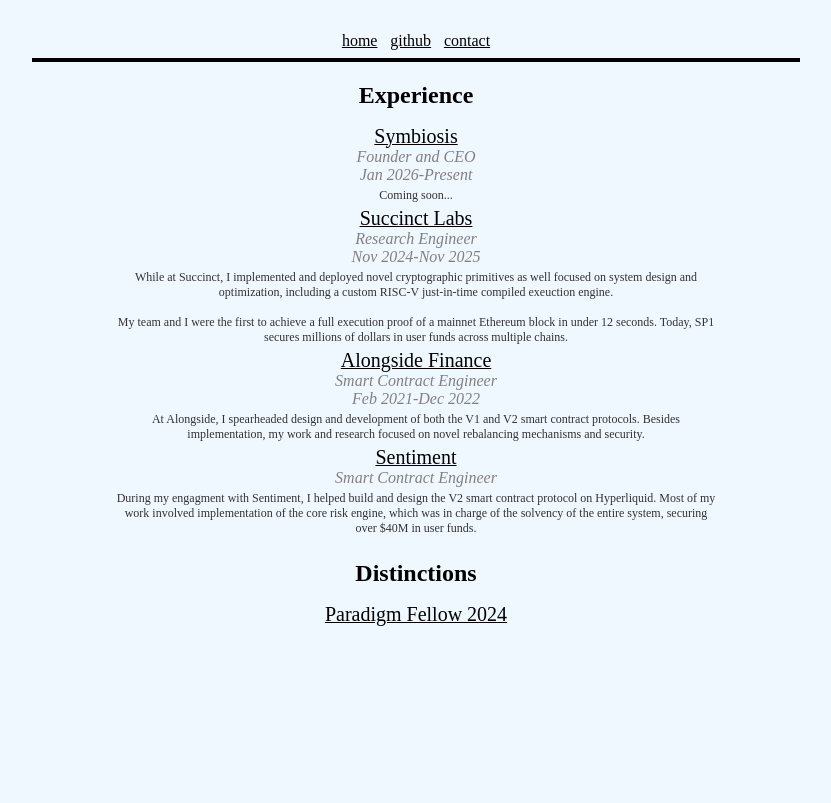
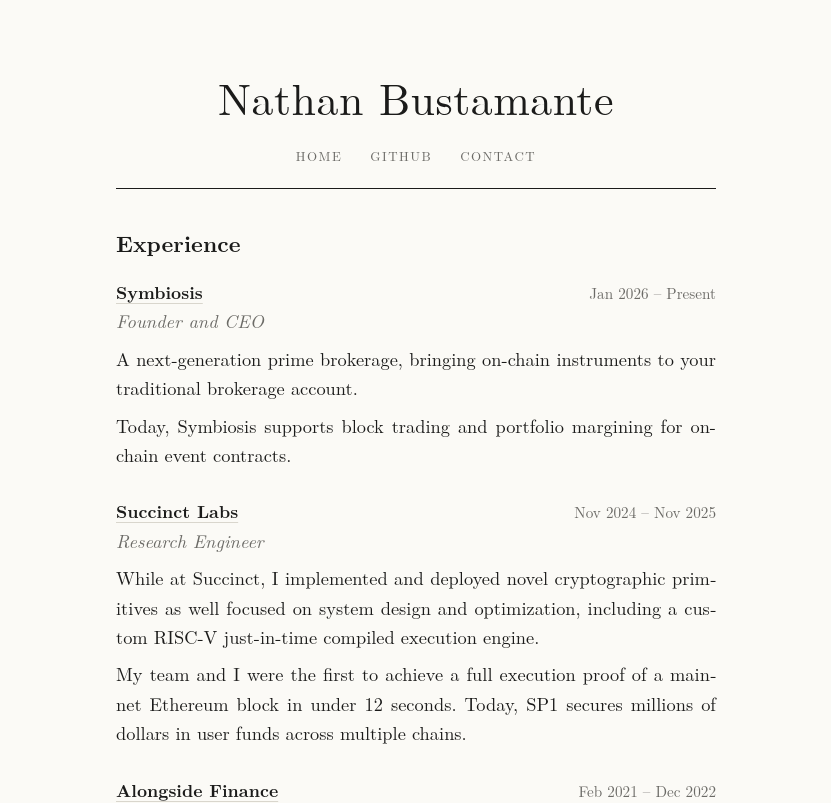
Before and after one commit to nhtyy/push0dev, a Next.js app: page / in a window 1280 px wide. Shown: the top 803 px of the page, without its empty margins (224-1055 px from the left). Built offline with nearby package versions, Linux system fonts and the light colour scheme.

Commit message:
feat: redesign

```diff
--- /dev/null
+++ b/src/componets/header.tsx
@@ -0,0 +1,16 @@
+import Link from "next/link";
+
+export default function Header() {
+  return (
+    <header className="site-header">
+      <h1 className="site-title">
+        <Link href="/">Nathan Bustamante</Link>
+      </h1>
+      <nav className="site-nav">
+        <Link href="/">home</Link>
+        <a href="https://github.com/nhtyy">github</a>
+        <Link href="/contact">contact</Link>
+      </nav>
+    </header>
+  );
+}
--- a/src/componets/intro_text.tsx
+++ /dev/null
@@ -1,18 +0,0 @@
-import Link from "next/link";
-
-export default function IntroText() {
-  return (
-    <div className="intro-text">
-      {/* <h1></h1> */}
-      <Link href="/" className={"hover-red"}>
-        home
-      </Link>
-      <a href="https://github.com/nhtyy" className={"hover-red"}>
-        github
-      </a>
-      <Link href="/contact" className={"hover-red"}>
-        contact
-      </Link>
-    </div>
-  );
-}
--- a/src/componets/link_list.tsx
+++ b/src/componets/link_list.tsx
@@ -1,22 +1,22 @@
-export function LinkList({
-  links,
-}: {
-  links: { title: string; description: string, url: string, position?: string, start?: string, end?: string }[];
-}) {
+import { Entry } from "@/data/resume";
+
+export function LinkList({ links }: { links: Entry[] }) {
   return (
-    <ul style={{ listStyle: "none",
-      paddingLeft: 0,
-      display: "flex",
-      flexDirection: "column",
-      alignItems: "center", }}>
+    <ul className="entries">
       {links.map(({ title, description, url, position, start, end }) => (
-        <li key={title} style={{ width: "100%", maxWidth: "clamp(320px, 50vw, 600px)" }}>
-          <a href={url} className={"hover-red"}>
-            <span style={{ fontSize: "2.5vh" }}>{title}</span>
-          </a>
-          {position && <div style={{ color: "gray", fontStyle: "italic"}}>{position} </div>}
-          {start && end && <div style={{ color: "gray", fontStyle: "italic" }}>{start}-{end}</div>}
-          <h5 style={{marginTop: ".5vh", marginBottom: ".5vh", opacity: 0.8, fontWeight: "normal", fontSize: "1.5vh", whiteSpace: "pre-line" }}>{description}</h5>
+        <li key={title} className="entry">
+          <div className="entry-head">
+            <a href={url} className="entry-title">{title}</a>
+            {start && end && (
+              <span className="entry-dates">
+                {start} &ndash; {end}
+              </span>
+            )}
+          </div>
+          {position && <div className="entry-position">{position}</div>}
+          {description?.map((p) => (
+            <p key={p} className="entry-description">{p}</p>
+          ))}
         </li>
       ))}
     </ul>
--- /dev/null
+++ b/src/data/resume.ts
@@ -0,0 +1,65 @@
+// Edit the content of the homepage here.
+//
+// Each entry needs a `title` and a `url`. Everything else is optional:
+//   position     shown in italics under the title
+//   start / end  shown on the right of the title (both are needed)
+//   description  a list of paragraphs, one string per paragraph
+
+export type Entry = {
+  title: string;
+  url: string;
+  position?: string;
+  start?: string;
+  end?: string;
+  description?: string[];
+};
+
+export const experience: Entry[] = [
+  {
+    title: "Symbiosis",
+    url: "https://symbiosis.markets",
+    position: "Founder and CEO",
+    start: "Jan 2026",
+    end: "Present",
+    description: [
+      "A next-generation prime brokerage, bringing on-chain instruments to your traditional brokerage account.",
+      "Today, Symbiosis supports block trading and portfolio margining for on-chain event contracts.",
+    ],
+  },
+  {
+    title: "Succinct Labs",
+    url: "https://github.com/succinctlabs/sp1",
+    position: "Research Engineer",
+    start: "Nov 2024",
+    end: "Nov 2025",
+    description: [
+      "While at Succinct, I implemented and deployed novel cryptographic primitives as well focused on system design and optimization, including a custom RISC-V just-in-time compiled execution engine.",
+      "My team and I were the first to achieve a full execution proof of a mainnet Ethereum block in under 12 seconds. Today, SP1 secures millions of dollars in user funds across multiple chains.",
+    ],
+  },
+  {
+    title: "Alongside Finance",
+    url: "https://alongside.xyz",
+    position: "Smart Contract Engineer",
+    start: "Feb 2021",
+    end: "Dec 2022",
+    description: [
+      "At Alongside, I spearheaded design and development of both the V1 and V2 smart contract protocols. Besides implementation, my work and research focused on novel rebalancing mechanisms and security.",
+    ],
+  },
+  {
+    title: "Sentiment",
+    url: "https://github.com/sentimentxyz/protocol-v2",
+    position: "Smart Contract Engineer",
+    description: [
+      "During my engagement with Sentiment, I helped build and design the V2 smart contract protocol on Hyperliquid. Most of my work involved implementation of the core risk engine, which was in charge of the solvency of the entire system, securing over $40M in user funds.",
+    ],
+  },
+];
+
+export const distinctions: Entry[] = [
+  {
+    title: "Paradigm Fellow 2024",
+    url: "https://www.paradigm.xyz/2024/06/paradigm-fellowship-2024",
+  },
+];
--- a/src/pages/_app.tsx
+++ b/src/pages/_app.tsx
@@ -1,16 +1,22 @@
-import IntroText from "@/componets/intro_text";
+import Header from "@/componets/header";
 import "@/styles/styling.css";
 import type { AppProps } from "next/app";
+import Head from "next/head";
 
 export default function App({ Component, pageProps }: AppProps) {
   return (
-    <div className="App">
-      <div className="body">
-        <IntroText />
-        <div className="content">
-          <Component {...pageProps} />
-        </div>
-      </div>
+    <div className="page">
+      <Head>
+        <title>Nathan Bustamante</title>
+        <meta name="viewport" content="width=device-width, initial-scale=1" />
+      </Head>
+      <Header />
+      <main className="content">
+        <Component {...pageProps} />
+      </main>
+      <footer className="site-footer" aria-hidden="true">
+        &#8718;
+      </footer>
     </div>
   );
 }
--- a/src/pages/index.tsx
+++ b/src/pages/index.tsx
@@ -1,61 +1,25 @@
 import { posts, PostRegistry } from "@/services/getPosts";
 import { LinkList } from "@/componets/link_list";
+import { experience, distinctions } from "@/data/resume";
 
 export default function Home({ registry }: { registry: PostRegistry }) {
   return (
-    <div style={{ justifyContent: "center" }}>
+    <>
       {/* <h2 className="homepage-section-header">About</h2> */}
       {/* <div style={{ width: "40vw", textAlign: "center", justifyContent: "center", margin: "auto" }}>
         <p style={{fontWeight: "normal", fontSize: "2vh"}}>
           mostly rust, math, ethereum, and open source
         </p>
       </div> */}
-      <h2 className="homepage-section-header">Experience</h2>
-      <LinkList
-        links={[
-          {
-            title: "Symbiosis",
-            position: "Founder and CEO",
-            description: "Coming soon...",
-            url: "https://symbiosis.markets",
-            start: "Jan 2026",
-            end: "Present",
-          },
-          {
-            title: "Succinct Labs",
-            description: "While at Succinct, I implemented and deployed novel cryptographic primitives as well focused on system design and optimization, including a custom RISC-V just-in-time compiled exeuction engine. \n\n My team and I were the first to achieve a full execution proof of a mainnet Ethereum block in under 12 seconds. Today, SP1 secures millions of dollars in user funds across multiple chains.",
-            url: "https://github.com/succinctlabs/sp1",
-            start: "Nov 2024",
-            end: "Nov 2025",
-            position: "Research Engineer",
-          },
-          {
-            title: "Alongside Finance",
-            description: "At Alongside, I spearheaded design and development of both the V1 and V2 smart contract protocols. Besides implementation, my work and research focused on novel rebalancing mechanisms and security.",
-            url: "https://alongside.xyz",
-            position: "Smart Contract Engineer",
-            start: "Feb 2021",
-            end: "Dec 2022",
-          },
-          {
-            title: "Sentiment",
-            description: "During my engagment with Sentiment, I helped build and design the V2 smart contract protocol on Hyperliquid. Most of my work involved implementation of the core risk engine, which was in charge of the solvency of the entire system, securing over $40M in user funds.",
-            position: "Smart Contract Engineer",
-            url: "https://github.com/sentimentxyz/protocol-v2",
-          },
-        ]}
-      />
-      <h2 className="homepage-section-header">Distinctions</h2>
-      <LinkList
-        links={[
-          {
-            title: "Paradigm Fellow 2024",
-            description: "",
-            url: "https://www.paradigm.xyz/2024/06/paradigm-fellowship-2024",
-          },
-        ]}
-      />
-    </div>
+      <section>
+        <h2 className="section-header">Experience</h2>
+        <LinkList links={experience} />
+      </section>
+      <section>
+        <h2 className="section-header">Distinctions</h2>
+        <LinkList links={distinctions} />
+      </section>
+    </>
   );
 }
 
--- a/src/styles/styling.css
+++ b/src/styles/styling.css
@@ -1,129 +1,221 @@
-body {
-  background-color: aliceblue;
+/* KaTeX_Main (Computer Modern) is loaded by the KaTeX stylesheet in _document. */
+:root {
+  --paper: #fbfaf6;
+  --ink: #1b1b1a;
+  --muted: #6b6a66;
+  --rule: #d9d6cd;
+  --accent: #b31b1b;
+  --serif: "Latin Modern Roman", "Computer Modern Serif", KaTeX_Main, "Iowan Old Style", Georgia, serif;
+  color-scheme: light;
 }
 
-.homepage-section-header {
-  margin-bottom: 0;
+@media (prefers-color-scheme: dark) {
+  :root {
+    --paper: #161614;
+    --ink: #e6e3dc;
+    --muted: #9a978f;
+    --rule: #34332f;
+    --accent: #ff7a6b;
+    color-scheme: dark;
+  }
 }
 
-.intro-text {
-  text-align: center;
-  justify-content: center;
-  padding-bottom: 1vh;
+*,
+*::before,
+*::after {
+  box-sizing: border-box;
 }
 
-.intro-text > a {
-  padding-left: 0.5vw;
-  padding-right: 0.5vw;
+html {
+  -webkit-text-size-adjust: 100%;
 }
 
-.intro-text > h1 {
+body {
   margin: 0;
+  background-color: var(--paper);
+  color: var(--ink);
+  font-family: var(--serif);
+  font-size: 1.15rem;
+  line-height: 1.6;
+  font-kerning: normal;
+  text-rendering: optimizeLegibility;
+  -webkit-font-smoothing: antialiased;
 }
 
-.header-links {
-  position: absolute;
-  top: 3vh;
-  right: 5vw;
+::selection {
+  background: var(--accent);
+  color: var(--paper);
 }
 
-.header-links > a {
-  padding-left: 0.5vw;
-  padding-right: 0.5vw;
+a {
+  color: inherit;
+  text-decoration: underline;
+  text-decoration-color: var(--rule);
+  text-decoration-thickness: 1px;
+  text-underline-offset: 0.2em;
+  transition: color 120ms ease, text-decoration-color 120ms ease;
+}
+
+a:hover,
+a:focus-visible {
+  color: var(--accent);
+  text-decoration-color: currentColor;
+}
+
+a:focus-visible {
+  outline: 1px dotted currentColor;
+  outline-offset: 3px;
 }
 
 p {
-  font-size: large;
+  margin: 0 0 0.75em;
+}
+
+/** layout **/
+
+.page {
+  max-width: 40rem;
+  min-height: 100vh;
+  margin: 0 auto;
+  padding: 0 1.25rem;
+  display: flex;
+  flex-direction: column;
 }
 
 .content {
-  min-height: 100vh;
-  width: 60vw;
-  margin-left: auto;
-  margin-right: auto;
-  border-top: 0.5vh solid black;
+  flex: 1;
 }
 
-.about {
-  word-wrap: break-word;
-  font-size: large;
-  margin: auto;
+/** header **/
+
+.site-header {
+  padding: 4.5rem 0 1.25rem;
+  margin-bottom: 2.5rem;
+  border-bottom: 1px solid var(--ink);
+  text-align: center;
 }
+
+.site-title {
+  margin: 0;
+  font-size: clamp(2rem, 7vw, 2.75rem);
+  font-weight: normal;
+  line-height: 1.15;
+  letter-spacing: 0.01em;
+}
+
+.site-title > a {
+  text-decoration: none;
+}
+
+.site-nav {
+  margin-top: 1rem;
+  display: flex;
+  justify-content: center;
+  gap: 1.75rem;
+  font-variant: small-caps;
+  letter-spacing: 0.08em;
+  font-size: 1.15rem;
+}
+
+.site-nav > a {
+  text-decoration: none;
+  color: var(--muted);
+}
+
+.site-nav > a:hover,
+.site-nav > a:focus-visible {
+  color: var(--accent);
+}
+
+/** sections **/
+
+section + section {
+  margin-top: 2.75rem;
+}
+
+.section-header {
+  margin: 0 0 1.25rem;
+  font-size: 1.4rem;
+  font-weight: bold;
+  line-height: 1.3;
+}
+
+/** entries **/
+
+.entries {
+  list-style: none;
+  margin: 0;
+  padding: 0;
+}
+
+.entry + .entry {
+  margin-top: 1.75rem;
+}
+
+.entry-head {
+  display: flex;
+  flex-wrap: wrap;
+  align-items: baseline;
+  justify-content: space-between;
+  column-gap: 1rem;
+}
+
+.entry-title {
+  font-weight: bold;
+  font-size: 1.1rem;
+}
+
+.entry-dates {
+  color: var(--muted);
+  font-size: 0.95rem;
+  font-variant-numeric: tabular-nums;
+  white-space: nowrap;
+}
+
+.entry-position {
+  font-style: italic;
+  color: var(--muted);
+}
+
+.entry-description {
+  margin: 0.5rem 0 0;
+  text-align: justify;
+  hyphens: auto;
+}
+
+/** footer **/
+
+.site-footer {
+  padding: 3.5rem 0 3rem;
+  text-align: right;
+  color: var(--muted);
+}
+
+@media (max-width: 600px) {
+  body {
+    font-size: 1.075rem;
+  }
+
+  .site-header {
+    padding-top: 3rem;
+    margin-bottom: 2rem;
+  }
+
+  .entry-head {
+    flex-direction: column;
+  }
+
+  .entry-description {
+    text-align: left;
+  }
+}
+
+/** code blocks **/
 
 div[data-rehype-pretty-code-fragment] > pre > code {
   display: block;
   overflow-x: auto;
 }
-
-div[data-rehype-pretty-code-fragment] > pre > code {
-  display: block;
-  overflow-x: auto;
-}
-
-div[data-rehype-pretty-code-fragment] > pre > code::-webkit-scrollbar {
-  height: 5px;
-}
-
-div[data-rehype-pretty-code-fragment] > pre > code::-webkit-scrollbar-thumb {
-  background-color: white;
-  height: 5px;
-}
-
-::-webkit-scrollbar {
-  width: 12px;
-}
-
-::-webkit-scrollbar-track {
-  -webkit-box-shadow: inset 0 0 6px rgba(0, 0, 0, 0.3);
-  border-radius: 10px;
-}
-
-::-webkit-scrollbar-thumb {
-  -webkit-box-shadow: inset 0 0 6px rgba(0, 0, 0, 0.5);
-  background-color: black;
-}
-
-@media (max-width: 767px) {
-  .content {
-    width: 100%;
-  }
-
-  .about {
-    width: 80%;
-  }
-
-  .intro-text > a {
-    padding-left: 1.5vw;
-    padding-right: 1.5vw;
-  }
-
-  .header-links > a {
-    padding-left: 1.5vw;
-    padding-right: 1.5vw;
-  }
-}
-
-.body {
-  position: relative;
-  top: 3vh;
-  justify-content: center;
-  text-align: center;
-}
-
-.hover-red:hover {
-  /* a nice */
-  /* color: #0d6efd; */
-  color: #ff0000;
-}
-
-a {
-  color: black;
-}
-
-a:hover {
-  color: #ff0000;
-}
-/** code blocks **/
 
 code {
   counter-reset: line;
```
Also changed, not shown: src/pages/contact.tsx (+6 -10 lines), .claude/launch.json (added).
